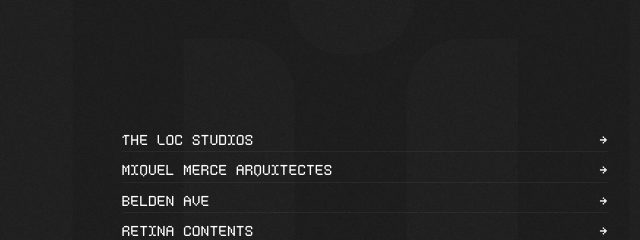
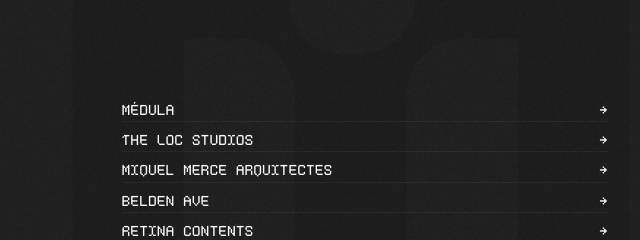
Before and after one commit to nimestudio/nime, a plain HTML site: page index.html in a window 1280 px wide. Shown: the part 190-430 px from the top of the page, 640-1280 px from the left. Drawn offline with nearby package versions, Linux system fonts and the light colour scheme; a script that the page names is missing.

Commit message:
Update index.html

```diff
--- a/index.html
+++ b/index.html
@@ -57,6 +57,10 @@
             </div>
           </div>
           <div id="w-node-f0ff3b48-2648-d6e2-bb52-941f8b6c23b0-00d588df" class="temp-work">
+            <a href="https://www.medula.studio/" target="_blank" class="temp-project-links w-inline-block">
+              <div>Médula</div>
+              <div class="link-arrow">→</div>
+            </a>
             <a href="https://www.thelocstudios.com/" target="_blank" class="temp-project-links w-inline-block">
               <div>The Loc Studios</div>
               <div class="link-arrow">→</div>
```
